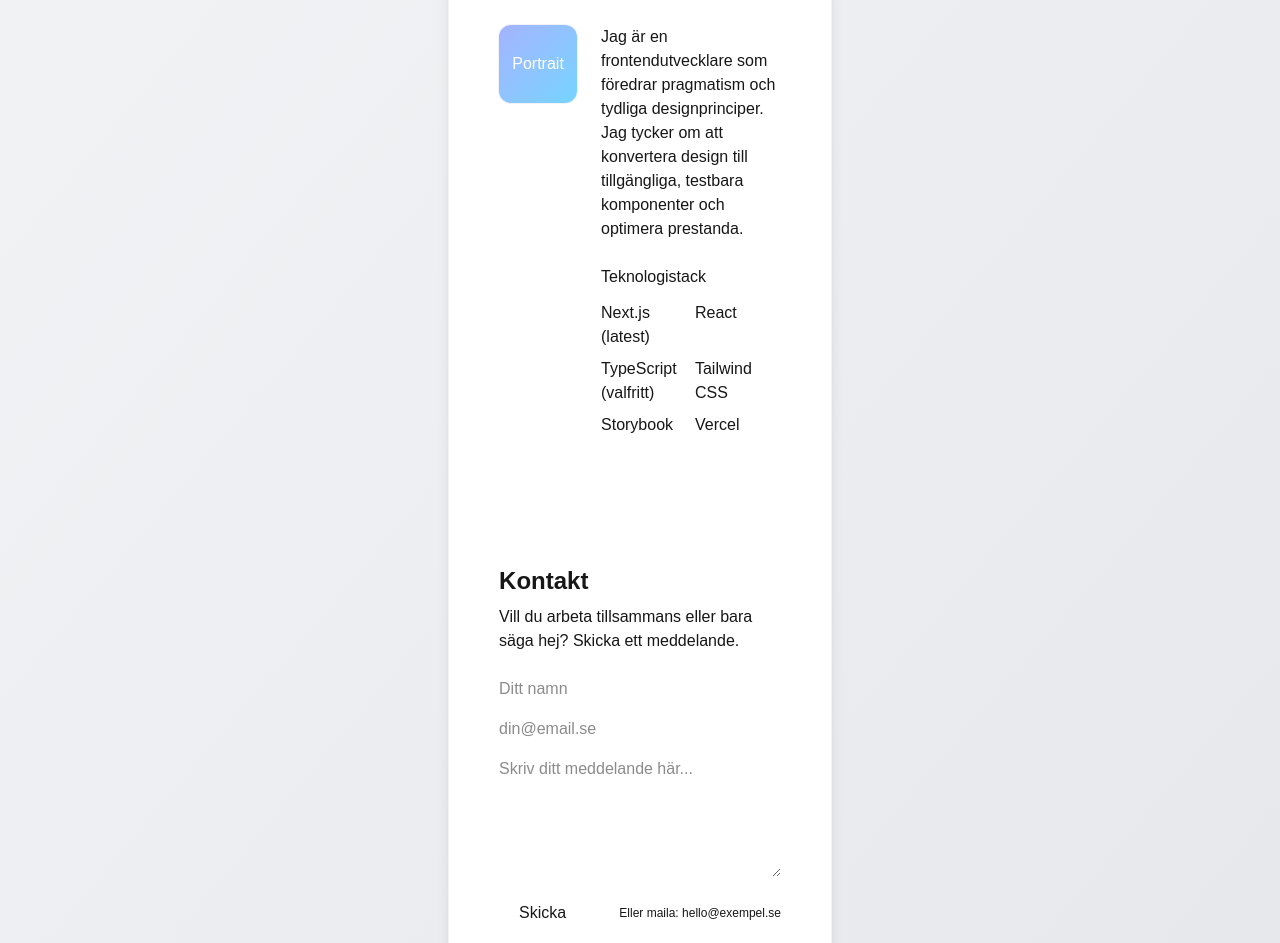
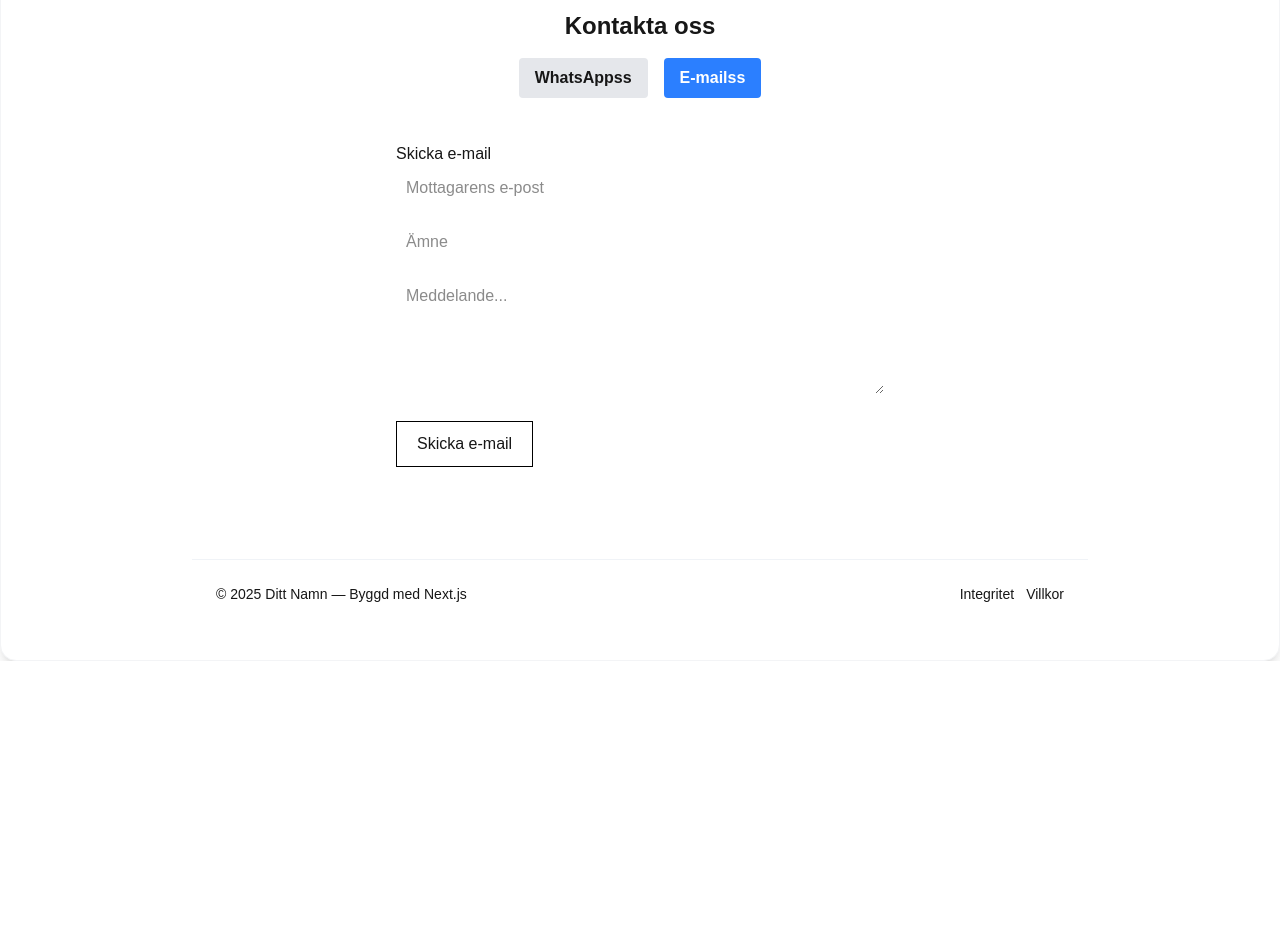
Before and after one commit to sayeh84/Someya-Sayeh, a Next.js app: page / in a window 1280 px wide. Shown: the part 349-1292 px from the top of the page. After the commit the page ends 1010 px from the top, so only its background shows below. Built offline with nearby package versions, Linux system fonts and the light colour scheme.

Commit message:
min profile page

```diff
--- a/app/Portfolio/contact.tsx
+++ b/app/Portfolio/contact.tsx
@@ -1,69 +1,37 @@
 'use client'
 
-export default function contact() {
+import { useState } from 'react'
+import SendEmail from './sendEmail'
+import SendWhatsapp from './sendWhatsapp'
+
+export default function ContactSection() {
+  const [selected, setSelected] = useState('email')
+
   return (
-    <>
-      <section id="contact" className="max-w-3xl mx-auto px-6 py-16">
-        <h2 className="text-2xl font-semibold">Kontakt</h2>
-        <p className="text-muted mt-2">
-          Vill du arbeta tillsammans eller bara säga hej? Skicka ett meddelande.
-        </p>
+    <div className="p-6 max-w-xl mx-auto">
+      <h1 className="text-2xl font-bold mb-4 text-center">Kontakta oss</h1>
 
-        <form
-          className="mt-6 grid grid-cols-1 gap-4"
-          onSubmit={(e) => {
-            e.preventDefault()
-            alert('Skickat — ersätt med verklig hantering')
-          }}
+      <div className="flex justify-center gap-4 mb-6">
+        <button
+          onClick={() => setSelected('whatsapp')}
+          className={`px-4 py-2 rounded font-semibold ${
+            selected === 'whatsapp' ? 'bg-green-500 text-white' : 'bg-gray-200'
+          }`}
         >
-          <label className="sr-only" htmlFor="name">
-            Namn
-          </label>
-          <input
-            id="name"
-            name="name"
-            required
-            placeholder="Ditt namn"
-            className="input"
-          />
+          WhatsAppss
+        </button>
+        <button
+          onClick={() => setSelected('email')}
+          className={`px-4 py-2 rounded font-semibold ${
+            selected === 'email' ? 'bg-blue-500 text-white' : 'bg-gray-200'
+          }`}
+        >
+          E-mailss
+        </button>
+      </div>
 
-          <label className="sr-only" htmlFor="email">
-            E-post
-          </label>
-          <input
-            id="email"
-            name="email"
-            type="email"
-            required
-            placeholder="din@email.se"
-            className="input"
-          />
-
-          <label className="sr-only" htmlFor="message">
-            Meddelande
-          </label>
-          <textarea
-            id="message"
-            name="message"
-            rows={5}
-            required
-            placeholder="Skriv ditt meddelande här..."
-            className="input resize-y"
-          />
-
-          <div className="flex items-center justify-between">
-            <button type="submit" className="btn-primary px-5 py-2 rounded-md">
-              Skicka
-            </button>
-            <p className="text-xs text-muted">
-              Eller maila:{' '}
-              <a href="mailto:hello@exempel.se" className="link-focus">
-                hello@exempel.se
-              </a>
-            </p>
-          </div>
-        </form>
-      </section>
-    </>
+      {selected === 'whatsapp' && <SendWhatsapp />}
+      {selected === 'email' && <SendEmail />}
+    </div>
   )
 }
--- /dev/null
+++ b/app/Portfolio/sendEmail.tsx
@@ -0,0 +1,69 @@
+'use client'
+
+import React, { useState } from 'react'
+
+export default function SendEmailPage() {
+  const [to, setTo] = useState('')
+  const [subject, setSubject] = useState('')
+  const [message, setMessage] = useState('')
+
+  async function sendEmail() {
+    if (!to.trim()) return alert('Du måste ange mottagarens e-post!')
+    if (!subject.trim()) return alert('Du måste ange ett ämne!')
+    if (!message.trim()) return alert('Du måste skriva ett meddelande!')
+
+    const res = await fetch('/api/send-email', {
+      method: 'POST',
+      headers: { 'Content-Type': 'application/json' },
+      body: JSON.stringify({
+        to,
+        subject,
+        message,
+      }),
+    })
+
+    const data = await res.json()
+    console.log(data)
+    alert('E-mail skickat!')
+  }
+
+  return (
+    <div style={{ padding: 20 }}>
+      <h1>Skicka e-mail</h1>
+
+      <input
+        type="email"
+        placeholder="Mottagarens e-post"
+        value={to}
+        onChange={(e) => setTo(e.target.value)}
+        style={{ width: '100%', padding: 10, marginBottom: 10 }}
+      />
+
+      <input
+        type="text"
+        placeholder="Ämne"
+        value={subject}
+        onChange={(e) => setSubject(e.target.value)}
+        style={{ width: '100%', padding: 10, marginBottom: 10 }}
+      />
+
+      <textarea
+        placeholder="Meddelande..."
+        value={message}
+        onChange={(e) => setMessage(e.target.value)}
+        style={{ width: '100%', height: 120, padding: 10 }}
+      />
+
+      <button
+        onClick={sendEmail}
+        style={{
+          padding: '10px 20px',
+          marginTop: 20,
+          border: '1px solid black',
+        }}
+      >
+        Skicka e-mail
+      </button>
+    </div>
+  )
+}
--- /dev/null
+++ b/app/Portfolio/sendWhatsapp.tsx
@@ -0,0 +1,47 @@
+'use client'
+
+import { useState } from 'react'
+
+export default function SendWhatsAppPage() {
+  const [message, setMessage] = useState('')
+
+  async function sendWhatsApp() {
+    if (!message.trim()) {
+      alert('Skriv ett meddelande först!')
+      return
+    }
+
+    const res = await fetch('/api/send-whatsapp', {
+      method: 'POST',
+      headers: { 'Content-Type': 'application/json' },
+      body: JSON.stringify({
+        to: '+46733514861',
+        message: message,
+      }),
+    })
+
+    const data = await res.json()
+    console.log(data)
+    alert('WhatsApp skickat!')
+  }
+
+  return (
+    <div style={{ padding: 20 }}>
+      <h1>Skicka WhatsApp</h1>
+
+      <textarea
+        value={message}
+        onChange={(e) => setMessage(e.target.value)}
+        placeholder="Skriv ditt meddelande här..."
+        style={{ width: '100%', height: 120, padding: 10 }}
+      />
+
+      <button
+        onClick={sendWhatsApp}
+        style={{ padding: '10px 20px', marginTop: 20 }}
+      >
+        Skicka WhatsApp
+      </button>
+    </div>
+  )
+}
--- /dev/null
+++ b/app/api/send-email/route.ts
@@ -0,0 +1,43 @@
+import { NextRequest, NextResponse } from "next/server";
+import nodemailer from "nodemailer";
+
+export async function POST(req: NextRequest) {
+  try {
+    const { to, subject, message } = await req.json();
+
+    if (!to || !subject || !message) {
+      return NextResponse.json(
+        { error: "Missing fields: to, subject or message" },
+        { status: 400 }
+      );
+    }
+
+    const transporter = nodemailer.createTransport({
+      host: process.env.EMAIL_HOST, // ex: smtp.gmail.com
+      port: 587,
+      secure: false,
+      auth: {
+        user: process.env.EMAIL_USER,
+        pass: process.env.EMAIL_PASS,
+      },
+    });
+
+    await transporter.sendMail({
+      from: process.env.EMAIL_USER,
+      to,
+      subject,
+      text: message,
+    });
+
+    return NextResponse.json({ success: true, msg: "Email sent!" });
+  } catch (error: unknown) {
+    let errorMessage = "Unknown error";
+
+    if (error instanceof Error) {
+      errorMessage = error.message;
+    }
+
+    console.error("Email error:", errorMessage);
+    return NextResponse.json({ error: errorMessage }, { status: 500 });
+  }
+}
--- /dev/null
+++ b/app/api/send-whatsapp/route.ts
@@ -0,0 +1,37 @@
+import { NextRequest, NextResponse } from "next/server";
+import twilio from "twilio";
+
+export async function POST(req: NextRequest) {
+  try {
+    const { to, message } = await req.json();
+
+    if (!to || !message) {
+      return NextResponse.json(
+        { error: "Missing 'to' or 'message'" },
+        { status: 400 }
+      );
+    }
+
+    const client = twilio(
+      process.env.TWILIO_ACCOUNT_SID!,
+      process.env.TWILIO_AUTH_TOKEN!
+    );
+
+    const result = await client.messages.create({
+      from: "whatsapp:+14155238886", // Twilio Sandbox
+      to: `whatsapp:${to}`,
+      body: message,
+    });
+
+    return NextResponse.json({ success: true, sid: result.sid });
+  } catch (error: unknown) {
+    console.log("TWILIO_ACCOUNT_SID:", process.env.TWILIO_ACCOUNT_SID);
+    console.log("TWILIO_AUTH_TOKEN:", process.env.TWILIO_AUTH_TOKEN);
+    console.log("TWILIO_PHONE_NUMBER:", process.env.TWILIO_PHONE_NUMBER);
+
+    let errorMsg = "Unknown error";
+    if (error instanceof Error) errorMsg = error.message;
+    console.error("Twilio error:", errorMsg); // <-- Lägg till detta
+    return NextResponse.json({ error: errorMsg }, { status: 500 });
+  }
+}
--- a/app/page.tsx
+++ b/app/page.tsx
@@ -4,12 +4,8 @@ import PortfolioPag from '@/app/Portfolio/portfolio'
 
 export default function HomePage() {
   return (
-    <div className="flex min-h-screen items-center justify-center bg-gradient-to-br from-gray-100 to-gray-200">
-      <div className="bg-white shadow-lg rounded-2xl p-8 flex flex-col items-center space-y-6 w-full max-w-sm border border-gray-100">
-        <h1 className="text-2xl font-bold text-gray-800">Inte inloggad</h1>
-        <p className="text-gray-500 text-center">
-          Logga in för att komma åt ditt konto och spara dina inställningar.
-        </p>
+    <div className="flex h-screen w-screen items-center justify-center bg-gradient-to-br from-gray-100 to-gray-200">
+      <div className="bg-white shadow-lg rounded-2xl p-8 flex flex-col items-center space-y-6 w-full  border border-gray-100">
         <PortfolioPag />
       </div>
     </div>
```
Also changed, not shown: package.json (+8 -5 lines), 2 other files (tests, documents, lock files or other folders).
